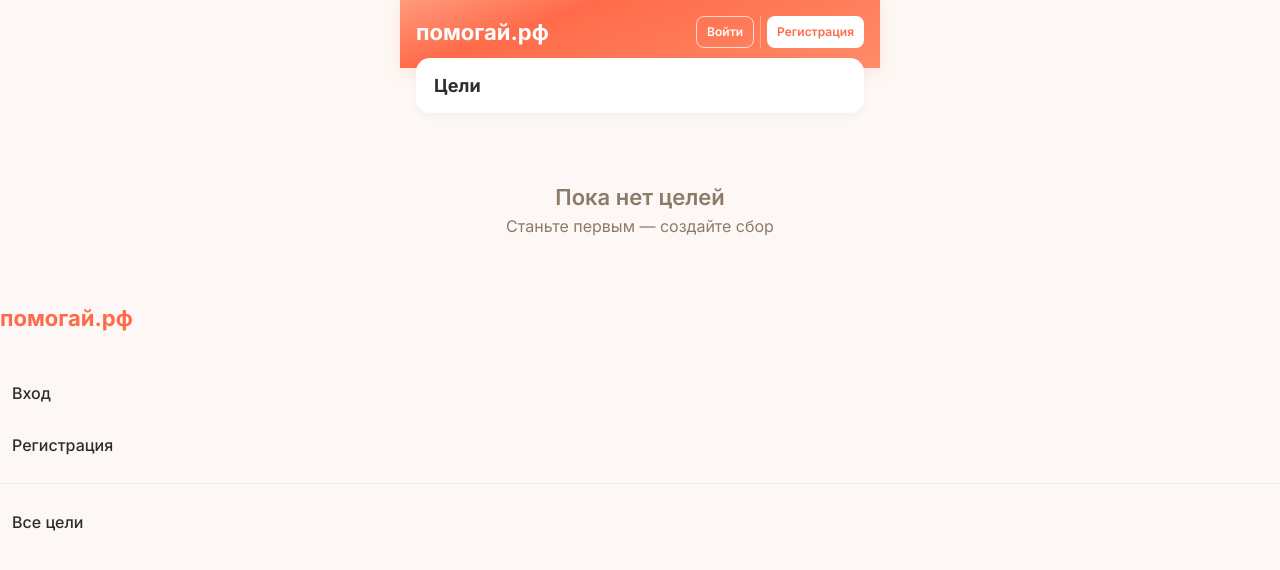
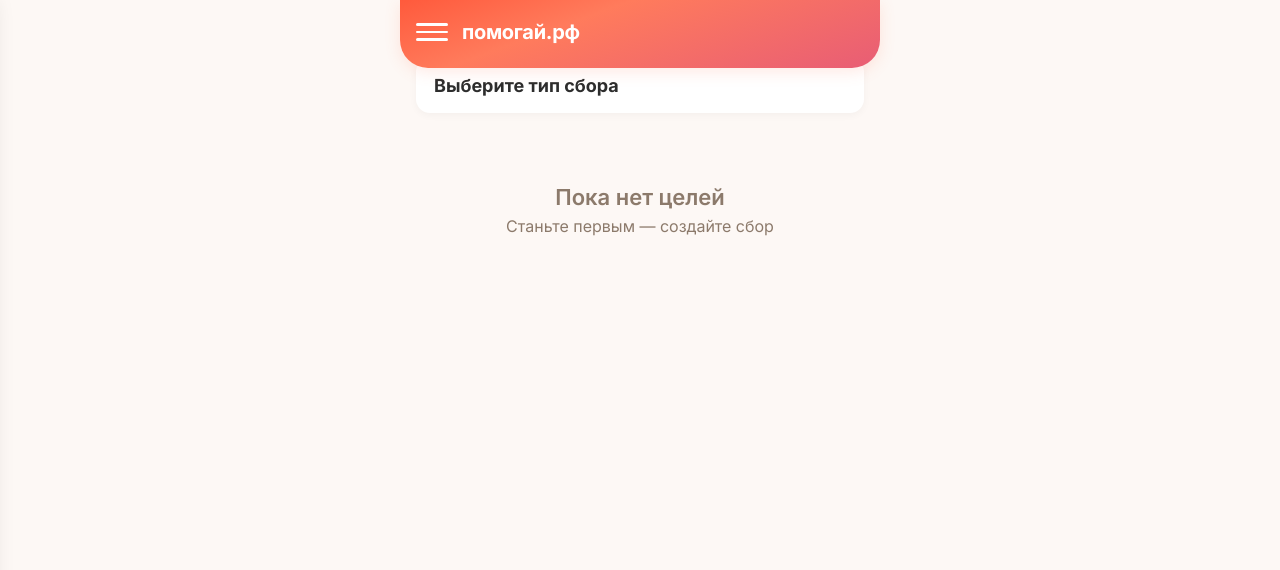
Before and after one commit to Catsik23/pomogay, a Flask app: page /goals in a window 1280 px wide. Shown: the top 570 px of the page. Run offline with Flask 3, Linux system fonts and the light colour scheme; data that the repository does not hold is empty.

Commit message:
Revert "goals: header like choose_goal_type, rectangular"
This reverts commit 0e7a021f5ae9fc560e2abe74c73cb31927c257db.

```diff
--- a/templates/goals.html
+++ b/templates/goals.html
@@ -11,67 +11,47 @@
         .container { max-width: 480px; margin: 0 auto; padding: 0; }
 
         /* Шапка */
-        .header-section {
-            background: linear-gradient(160deg, #FF9A7C 0%, #FF6B4A 30%, #FF8C69 100%);
+        .header {
+            background: linear-gradient(160deg, #FF5A3C 0%, #FF7B5C 35%, #E85D75 100%);
             padding: 16px 16px 20px;
             color: white;
-            border-radius: 0;
+            border-radius: 0 0 28px 28px;
             display: flex;
             align-items: center;
-            justify-content: space-between;
-            box-shadow: 0 4px 16px rgba(255,108,74,0.15);
+            gap: 14px;
+            box-shadow: 0 4px 16px rgba(255,107,74,0.15);
+            position: relative;
+            z-index: 10;
         }
-        .header-section h1 {
-            font-size: 22px;
+        .hamburger {
+            width: 32px;
+            height: 32px;
+            display: flex;
+            flex-direction: column;
+            justify-content: center;
+            gap: 5px;
+            cursor: pointer;
+            flex-shrink: 0;
+            transition: transform 0.1s;
+        }
+        .hamburger:active { transform: scale(0.9); }
+        .hamburger span {
+            display: block;
+            height: 2.5px;
+            background: white;
+            border-radius: 2px;
+            transition: all 0.2s;
+        }
+        .header-title {
+            font-size: 20px;
             font-weight: 700;
-            margin: 0;
-        }
-        .header-btns {
-            display: flex;
-            gap: 0;
-            align-items: stretch;
-        }
-        .h-divider {
-            width: 1px;
-            background: rgba(255,255,255,0.3);
-            margin: 0 6px;
-            align-self: stretch;
-        }
-        .btn-sm {
-            padding: 6px 10px;
-            border-radius: 8px;
-            font-size: 12px;
-            font-weight: 600;
-            text-decoration: none;
-            display: flex;
-            align-items: center;
-            white-space: nowrap;
-        }
-        .btn-outline-white {
-            border: 1px solid rgba(255,255,255,0.7);
-            color: white;
-            background: transparent;
-        }
-        .btn-filled-white {
-            background: white;
-            color: #FF6B4A;
-            border: none;
-        }
-        .section-header {
-            background: white;
-            margin: -8px 16px 16px;
-            padding: 12px 16px;
-            border-radius: 0 0 12px 12px;
-            box-shadow: 0 2px 6px rgba(0,0,0,0.04);
-            font-size: 16px;
-            font-weight: 700;
-            color: #2D2D2D;
+            letter-spacing: -0.3px;
         }
 
         /* Боковое меню */
-        .overlay-old { display: none; position: fixed; top: 0; left: 0; width: 100%; height: 100%; background: rgba(0,0,0,0.3); z-index: 90; }
+        .overlay { display: none; position: fixed; top: 0; left: 0; width: 100%; height: 100%; background: rgba(0,0,0,0.3); z-index: 90; }
         .overlay.active { display: block; }
-        .sidebar-old {
+        .sidebar {
             position: fixed; top: 0; left: -280px; width: 270px; height: 100%;
             background: white; z-index: 95; transition: left 0.25s ease;
             display: flex; flex-direction: column; padding: 20px;
@@ -152,23 +132,17 @@
 <body>
     <div class="container">
         <!-- Шапка -->
-        <div class="header-section">
-            <div class="header-text">
-                <h1>помогай.рф</h1>
+        <div class="header">
+            <div class="hamburger" onclick="toggleMenu()">
+                <span></span><span></span><span></span>
             </div>
-            <div class="header-btns">
-                {% if user %}
-                    <a href="/profile" class="btn-sm btn-outline-white">Профиль</a>
-                    <div class="h-divider"></div>
-                    <a href="/logout" class="btn-sm btn-outline-white">Выйти</a>
-                {% else %}
-                    <a href="/login" class="btn-sm btn-outline-white">Войти</a>
-                    <div class="h-divider"></div>
-                    <a href="/register" class="btn-sm btn-filled-white">Регистрация</a>
-                {% endif %}
-            </div>
+            <div class="header-title">помогай.рф</div>
         </div>
-        <div class="section-header">Цели</div>
+
+        <!-- Заголовок-плашка -->
+        <div class="section-header">Выберите тип сбора</div>
+
+        <!-- Карточки -->
         <div class="goals-list">
             {% if goals %}
                 {% for goal in goals %}
```
